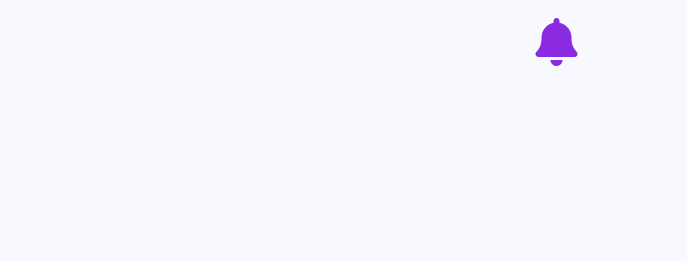
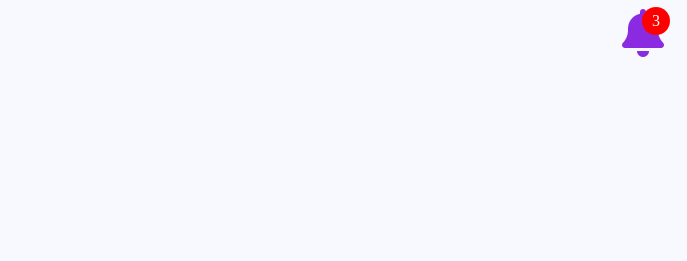
Before and after one commit to balakumar98/white_panda, a plain HTML site: page index.html in a window 1280 px wide. Shown: the top 261 px of the page, 593-1280 px from the left. Drawn offline with Linux system fonts and the light colour scheme.

Commit message:
first commit

```diff
--- a/index.html
+++ b/index.html
@@ -6,12 +6,21 @@
 
 <body bgcolor="#F8F8FF">
     <script src='https://kit.fontawesome.com/a076d05399.js'></script>
+    <link rel="stylesheet" href="https://fonts.googleapis.com/icon?family=Material+Icons">
     <table>
         <tr>
             <td style="width: 87vw;"> <div style="height: 62px;">
                     <img src="logo_comp.png" alt="">
             </div></td>
-            <td style="align-content:right; "><i class='fas fa-bell' style='align-items: right; font-size:48px;color:blueviolet'></i></td>
+            <td style="align-content:right; "><i class='fa' style='align-items: right; font-size:48px;color:blueviolet; position: absolute;
+                top: 9px;
+                right: 23px;'></i><span style="position: absolute;
+                top: 7px;
+                right: 17px;
+                padding: 5px 10px;
+                border-radius: 50%;
+                background: red;
+                color: white;" class="badge">3</span></span></i></td>
         </tr>
     </table>
 
```
